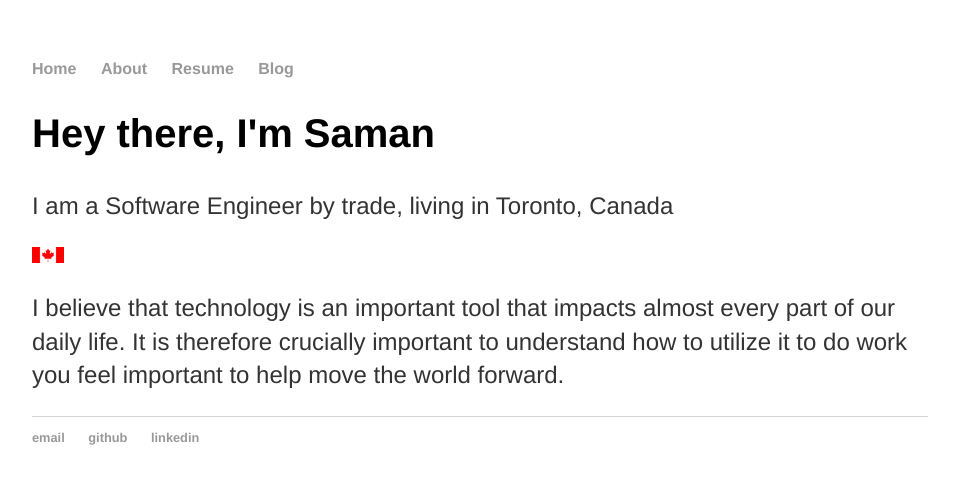
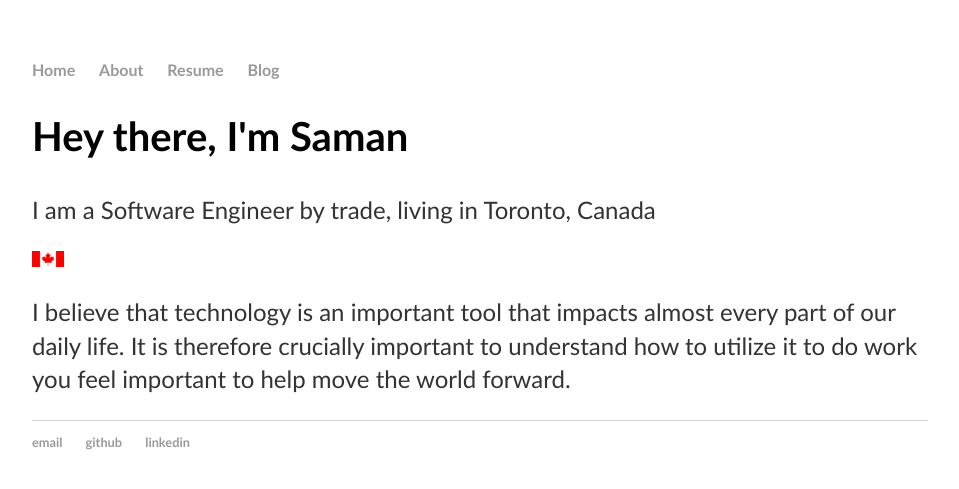
Before and after one commit to snalvi/snalvi.github.io, a Jekyll site: the page built from index.html, in a window 1280 px wide. Shown: the top 489 px of the page, without its empty margins (160-1119 px from the left). Built offline with Jekyll 4.4.1, drawn with Linux system fonts in a browser that asks for light colours.

Commit message:
font family Calibri

```diff
--- a/css/main.css
+++ b/css/main.css
@@ -3,7 +3,7 @@ body {
     width: 70%;
 }
 nav ul, footer ul {
-    font-family:'Helvetica', 'Arial', 'Sans-Serif';
+    font-family: 'Calibri', 'Candara', 'Segoe', 'Segoe UI', 'Optima', 'Arial', 'sans-serif';
     padding: 0px;
     list-style: none;
     font-weight: bold;
@@ -21,19 +21,19 @@ a:hover {
 }
 h1 {
     font-size: 3em;
-    font-family:'Helvetica', 'Arial', 'Sans-Serif';
+    font-family: 'Calibri', 'Candara', 'Segoe', 'Segoe UI', 'Optima', 'Arial', 'sans-serif';
 }
 
 h2 {
     font-size: 2.5em;
-    font-family: 'Helvetica', 'Arial', 'Sans-Serif';
+    font-family: 'Calibri', 'Candara', 'Segoe', 'Segoe UI', 'Optima', 'Arial', 'sans-serif';
 }
 
 p {
     font-size: 1.5em;
     line-height: 1.4em;
     color: #333;
-    font-family: 'Helvetica', 'Sans-Serif';
+    font-family: 'Calibri', 'Candara', 'Segoe', 'Segoe UI', 'Optima', 'Arial', 'sans-serif';
 }
 
 footer {
@@ -48,4 +48,5 @@ ul.posts {
 
 ul.posts li {
     list-style: none;
+    font-family: 'Calibri', 'Candara', 'Segoe', 'Segoe UI', 'Optima', 'Arial', 'sans-serif';
 }
```
